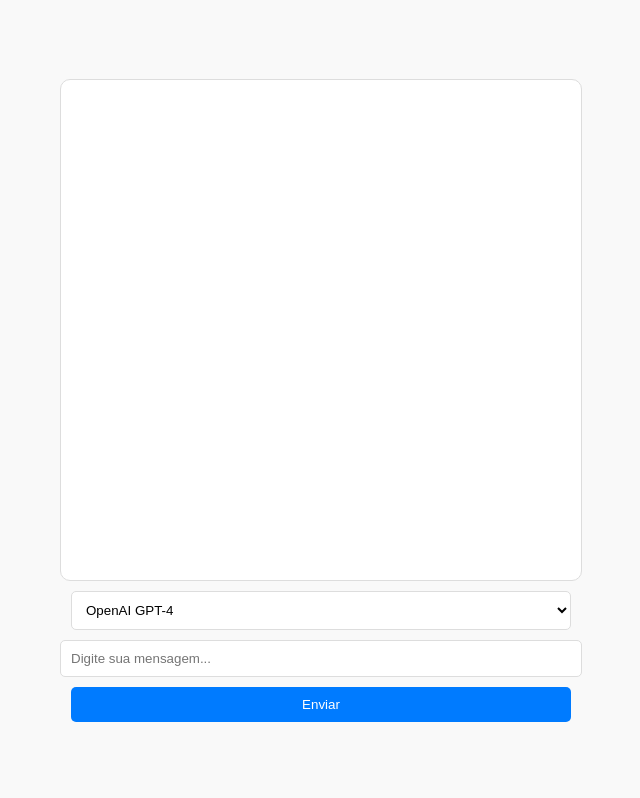
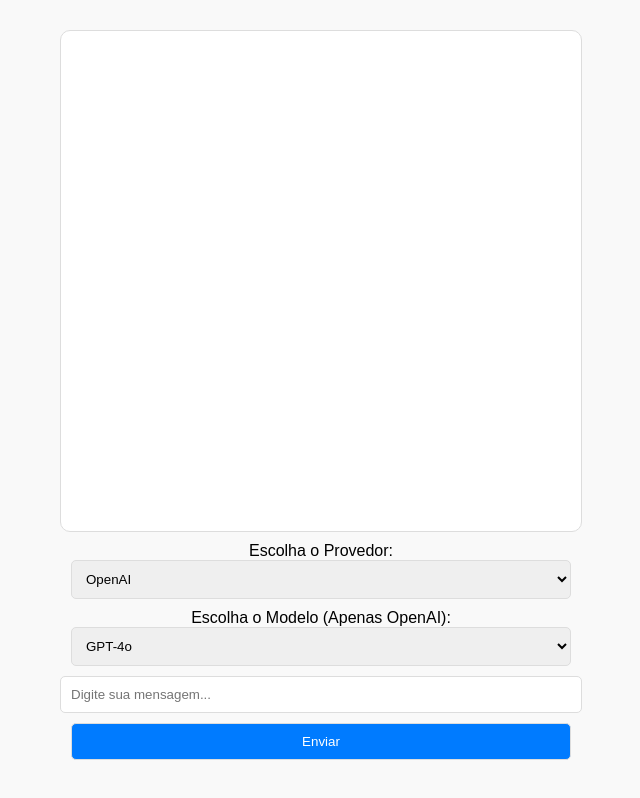
Before and after one commit to IhateCreatingUserNames2/webweb1, a website: page index.html in a window 1280 px wide. Shown: the whole page, without its empty margins (319-959 px from the left). Drawn offline with nearby package versions, Linux system fonts and the light colour scheme.

Commit message:
Update index.html

```diff
--- a/index.html
+++ b/index.html
@@ -38,17 +38,15 @@
       padding: 8px;
       border-radius: 4px;
       line-height: 1.4;
-      white-space: pre-wrap; /* Mantém quebras de linha */
+      white-space: pre-wrap;
     }
 
-    /* Mensagens do usuário ficam alinhadas à direita */
     .message.user {
       text-align: right;
       color: #ffffff;
       background-color: #007bff;
     }
 
-    /* Mensagens do assistente ficam alinhadas à esquerda */
     .message.assistant {
       text-align: left;
       color: #333333;
@@ -63,34 +61,19 @@
       align-items: center;
     }
 
-    #model-selector {
-      margin-bottom: 10px;
+    select, input, button {
       width: 100%;
       max-width: 500px;
       padding: 10px;
       border: 1px solid #ddd;
       border-radius: 5px;
-      background-color: #fff;
-    }
-
-    #user-input {
-      flex: 1;
-      padding: 10px;
-      border: 1px solid #ddd;
-      border-radius: 5px;
-      outline: none;
       margin-bottom: 10px;
-      width: 100%;
     }
 
     button {
-      padding: 10px;
-      border: none;
       background-color: #007bff;
       color: #fff;
-      border-radius: 5px;
       cursor: pointer;
-      width: 100%;
     }
 
     button:hover {
@@ -103,67 +86,62 @@
   <div id="chat-container"></div>
 
   <div id="input-container">
-    <select id="model-selector">
-      <option value="openai">OpenAI GPT-4</option>
+    <label for="provider-selector">Escolha o Provedor:</label>
+    <select id="provider-selector" onchange="toggleModelSelector()">
+      <option value="openai">OpenAI</option>
       <option value="minimax">MiniMax</option>
     </select>
 
-    <input
-      type="text"
-      id="user-input"
-      placeholder="Digite sua mensagem..."
-    />
+    <label for="model-selector">Escolha o Modelo (Apenas OpenAI):</label>
+    <select id="model-selector">
+      <option value="gpt-4o">GPT-4o</option>
+      <option value="chatgpt-4o-latest">ChatGPT-4o Latest</option>
+      <option value="o1">O1</option>
+    </select>
 
+    <input type="text" id="user-input" placeholder="Digite sua mensagem..." />
     <button onclick="sendMessage()">Enviar</button>
   </div>
 
   <script>
-    // Instancia do Markdown-it
     const md = window.markdownit();
+    const chatContainer = document.getElementById('chat-container');
+    const modelSelector = document.getElementById('model-selector');
+    const providerSelector = document.getElementById('provider-selector');
 
-    const chatContainer = document.getElementById('chat-container');
+    function toggleModelSelector() {
+      // Disable model selection if MiniMax is chosen
+      modelSelector.disabled = providerSelector.value === "minimax";
+    }
 
-    // Adiciona uma mensagem ao container de chat
     function addMessage(content, role) {
       const messageElement = document.createElement('div');
       messageElement.className = `message ${role}`;
-
-      // Se a mensagem vier do assistente, renderiza o conteúdo como HTML de Markdown
-      if (role === 'assistant') {
-        messageElement.innerHTML = md.render(content);
-      } else {
-        // Usuário: mensagem em texto simples
-        messageElement.textContent = content;
-      }
-
+      messageElement.innerHTML = role === 'assistant' ? md.render(content) : content;
       chatContainer.appendChild(messageElement);
       chatContainer.scrollTop = chatContainer.scrollHeight;
     }
 
-    // Função para enviar a mensagem ao servidor
     async function sendMessage() {
       const userInput = document.getElementById('user-input');
-      const modelSelector = document.getElementById('model-selector');
       const message = userInput.value.trim();
-      const provider = modelSelector.value;
+      const provider = providerSelector.value;
+      const model = modelSelector.value; // Selected model
 
       if (!message) return;
 
-      // Exibe a mensagem do usuário no chat
       addMessage(message, 'user');
       userInput.value = '';
 
-      // Chama a rota /chatbot na sua API Node
       try {
         const response = await fetch('/chatbot', {
           method: 'POST',
           headers: { 'Content-Type': 'application/json' },
-          body: JSON.stringify({ message, provider })
+          body: JSON.stringify({ message, provider, model })
         });
 
         const data = await response.json();
 
-        // Exibe a mensagem do assistente no chat
         if (data && data.reply) {
           addMessage(data.reply, 'assistant');
         } else {
```
